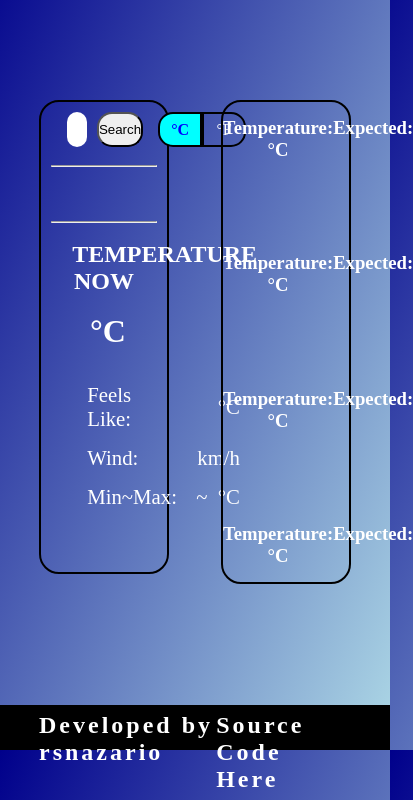
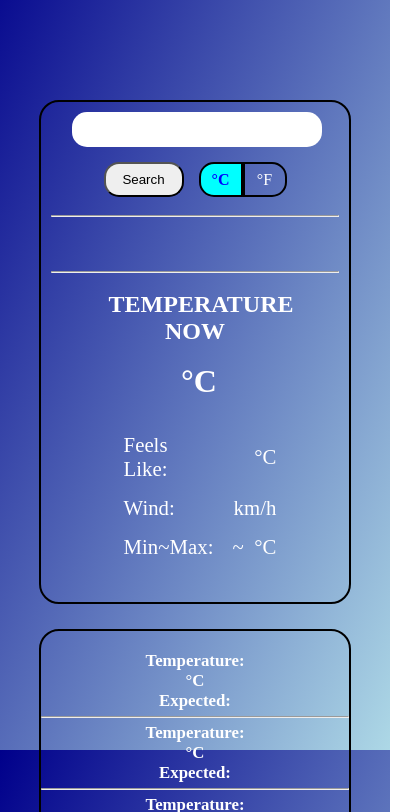
Before and after one commit to rsnazario/weather-app-js, a website built with webpack: page dist/index.html in a window 390 px wide. Shown: the part 94-906 px from the top of the page, 413 px wide, since content can reach past the window. Built offline with nearby package versions, Linux system fonts and the light colour scheme; no server answers.

Commit message:
Added Responsiveness to Layout

```diff
--- a/dist/css/style.css
+++ b/dist/css/style.css
@@ -4,6 +4,8 @@
 }
 
 body {
+  min-height: 100vh;
+  position: relative;
   background: linear-gradient(to left top,lightblue, darkblue) fixed;
 }
 
@@ -83,7 +85,6 @@ a {
 }
 
 .half-content {
-  height: 450px;
   grid-column: span 5;
 }
 
@@ -166,6 +167,10 @@ table > tr > td {
   display: flex;
 }
 
+.d-flex-search {
+  display: flex;
+}
+
 .d-flex-evenly {
   display: flex;
   justify-content: space-evenly;
@@ -179,3 +184,56 @@ table > tr > td {
   align-items: space-between;
   text-align: center;
 }
+
+@media screen and (max-width: 1100px) {
+  .half-content {
+    height: auto;
+    grid-column: span 12;
+    margin-bottom: 25px;
+  }
+
+  .margin-bottom {
+    margin-bottom: 75px;
+    font-size: 0.9rem;
+  }
+}
+
+@media screen and (max-width: 500px) {
+  footer {
+    height: auto;
+    text-align: center;
+  }
+
+  .d-flex-evenly {
+    flex-direction: column;
+    margin-bottom: 5px;
+    margin-top: 5px;
+  }
+
+  .d-flex-search {
+    flex-direction: column;
+    align-items: center;
+  }
+
+  .flex-around {
+    flex-direction: column;
+    font-size: 0.7rem;
+  }
+
+  .search-city {
+    margin-left: 5%;
+    margin-bottom: 15px;
+    width: 80%;
+  }
+
+  .button-search {
+    height: 35px;
+    width: 80px;
+    border-radius: 15px;
+  }
+
+  .margin-bottom {
+    margin-bottom: 100px;
+    font-size: 0.9rem;
+  }
+}
--- a/dist/index.html
+++ b/dist/index.html
@@ -20,8 +20,9 @@
     <br><br><br><br></br>
     <div class="row">
       <div class="half-content border-content">
+        <div class="d-flex-search">
+          <input id="search-field"type="text" class="search-city">
           <div class="d-flex">
-          <input id="search-field"type="text" class="search-city">
             <button id="submit-search" class="button-search"> Search </button>
             <div class="select-scale d-flex ml-3">
               <div id="celsius-scale" class="active">
@@ -29,6 +30,7 @@
               </div>
               <div id="fahrenheit-scale">
                 <p class="text-centered h-100" >&deg;F</p>
+              </div>
             </div>
           </div>
         </div>
@@ -73,7 +75,7 @@
 
       <div></div>
       <div></div>
-      <div class="half-content border-content d-flex-vertical">
+      <div class="half-content border-content d-flex-vertical margin-bottom">
 
         <div id="forecast-0" class="info-item d-flex-evenly">
           <h2 id="weekday-0"></h2>
@@ -86,7 +88,7 @@
             <h2 id="expect-0"></h2>
           </div>
         </div>
-
+        <hr>
         <div id="forecast-1" class="info-item d-flex-evenly">
           <h2 id="weekday-1"></h2>
           <div class="">
@@ -98,7 +100,7 @@
             <h2 id="expect-1"></h2>
           </div>
         </div>
-
+        <hr>
         <div id="forecast-2" class="info-item d-flex-evenly">
           <h2 id="weekday-2"></h2>
           <div class="">
@@ -110,7 +112,7 @@
             <h2 id="expect-2"></h2>
           </div>
         </div>
-
+        <hr>
         <div id="forecast-3" class="info-item d-flex-evenly">
           <h2 id="weekday-3"></h2>
           <div class="">
```
Lines whose indentation alone changed are shown as unchanged.
